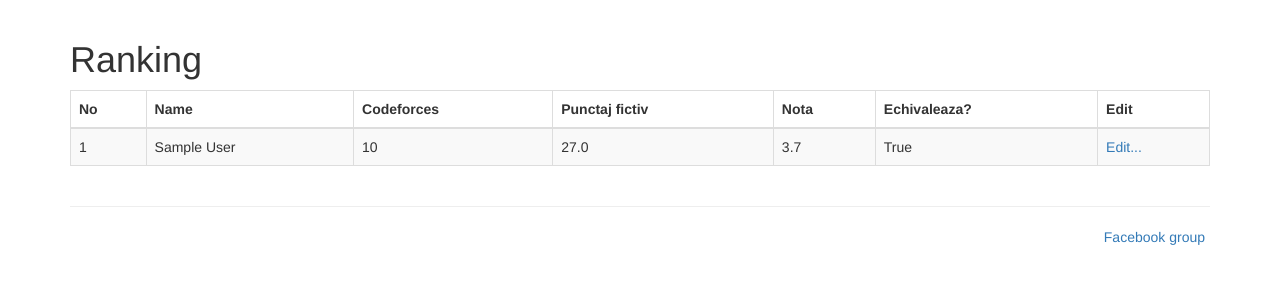
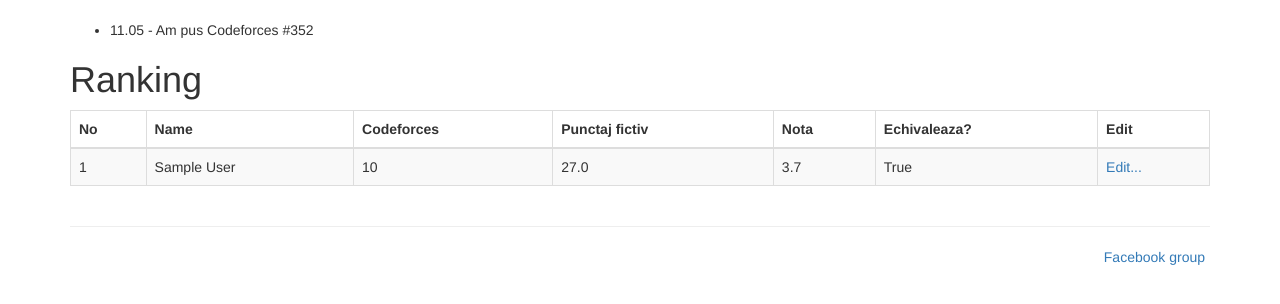
Before and after one commit to infoclock/OlympicTracker, a Django app: page /ranking in a window 1280 px wide. Shown: the part 51-355 px from the top of the page. Run offline with Django 3.2, Linux system fonts and the light colour scheme; tables that the repository leaves empty hold one stand-in row (values such as "Sample post"); some libraries are stand-ins or nearby versions.

Commit message:
Put message for students

```diff
--- a/allauthdemo/templates/bases/ranking-list.html
+++ b/allauthdemo/templates/bases/ranking-list.html
@@ -5,8 +5,10 @@
 {% block content %}
 
 <div class="container">
+  <ul>
+    <li>11.05 - Am pus Codeforces #352</li>
+  </ul>
   <h1>Ranking</h1>
-
    <div class="table-responsive">
       <table class="table table-bordered table-striped">
         <thead>
```
